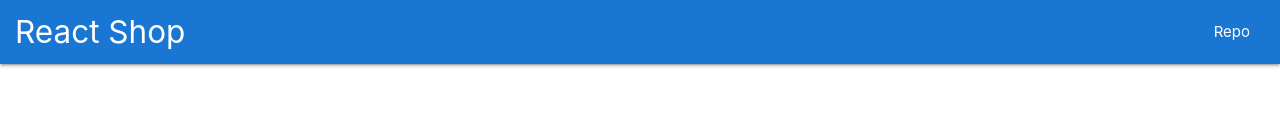
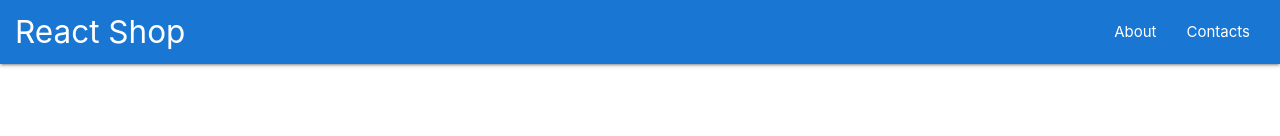
Before and after one commit to Sallagar/culinary-recipe, a React (Create React App) app: page / in a window 1280 px wide. Shown: the top 136 px of the page. Built offline with nearby package versions, Linux system fonts and the light colour scheme.

Commit message:
add link

```diff
--- a/src/App.js
+++ b/src/App.js
@@ -9,18 +9,19 @@
 function App() {
   return (
     <>
-      <Header />
-      <main className='container content'>
-        <Routes>
+      <Routes>
+        <Header />
+        <main className='container content'>
           <Switch>
             <Route exact path='/' render={ () => <Home /> }/>
             <Route path='/about' render={ () => <About /> }/>
-            <Route path='/contact' render={ () => <Contact /> }/>
+            <Route path='/contacts' render={ () => <Contact /> }/>
             <Route render={NotFound} />
           </Switch>
-        </Routes>
-      </main>
-      <Footer />
+
+        </main>
+        <Footer />
+      </Routes>
     </>
   );
 }
--- a/src/components/Header.jsx
+++ b/src/components/Header.jsx
@@ -1,9 +1,20 @@
+import { Link } from "react-router-dom"
+
 const Header  = () => {
     return  <nav className="blue darken-2">
     <div className="nav-wrapper">
-      <a href="!#" className="brand-logo">React Shop</a>
+      <Link to="/" className="brand-logo">React Shop</Link>
       <ul id="nav-mobile" className="right hide-on-med-and-down">
-        <li><a href="!#">Repo</a></li>
+        <li>
+          <Link to="/about">
+            About
+          </Link>
+        </li>
+        <li>
+          <Link to="/contacts">
+            Contacts
+          </Link>
+        </li>
       </ul>
     </div>
   </nav>
```
